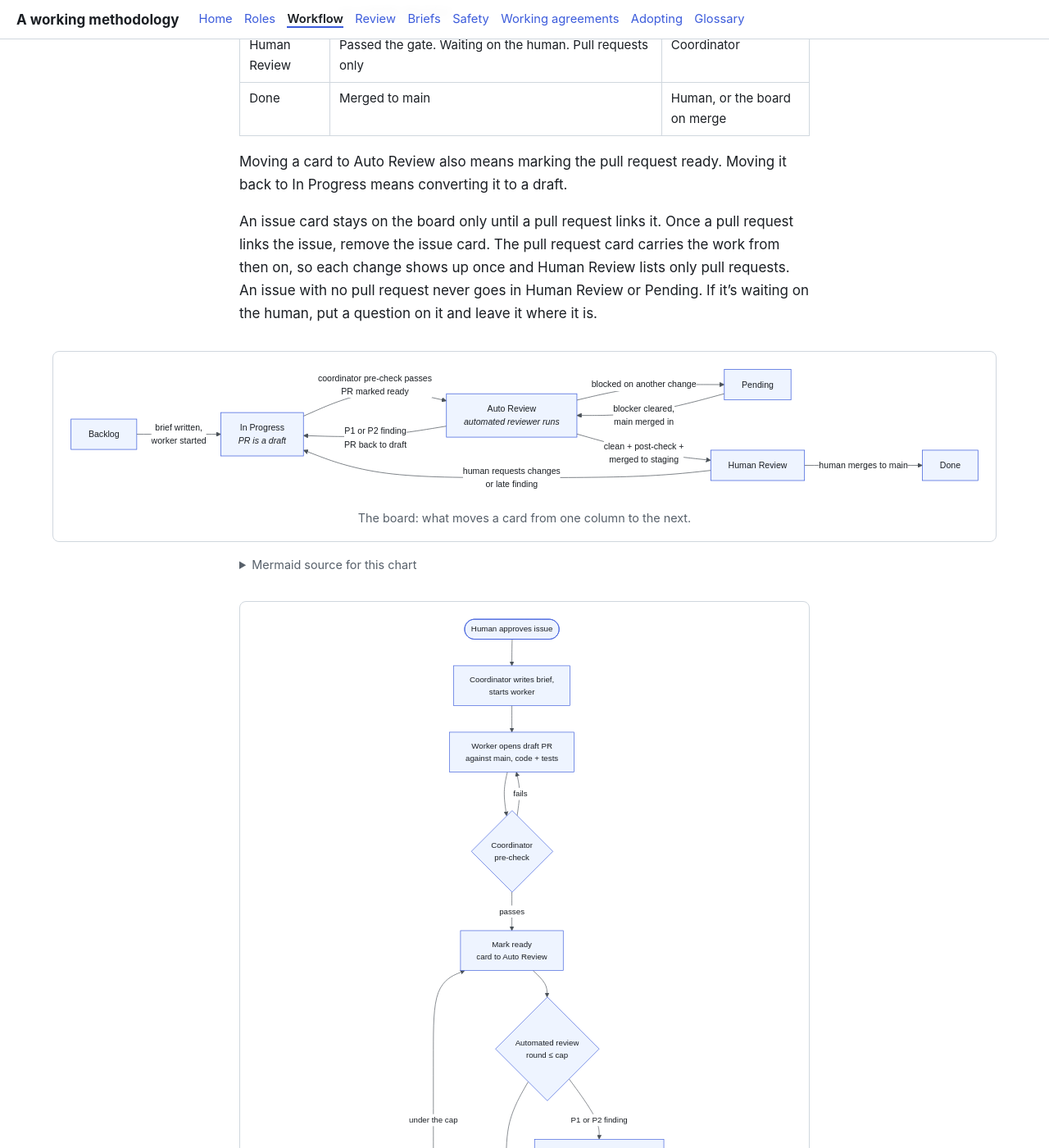
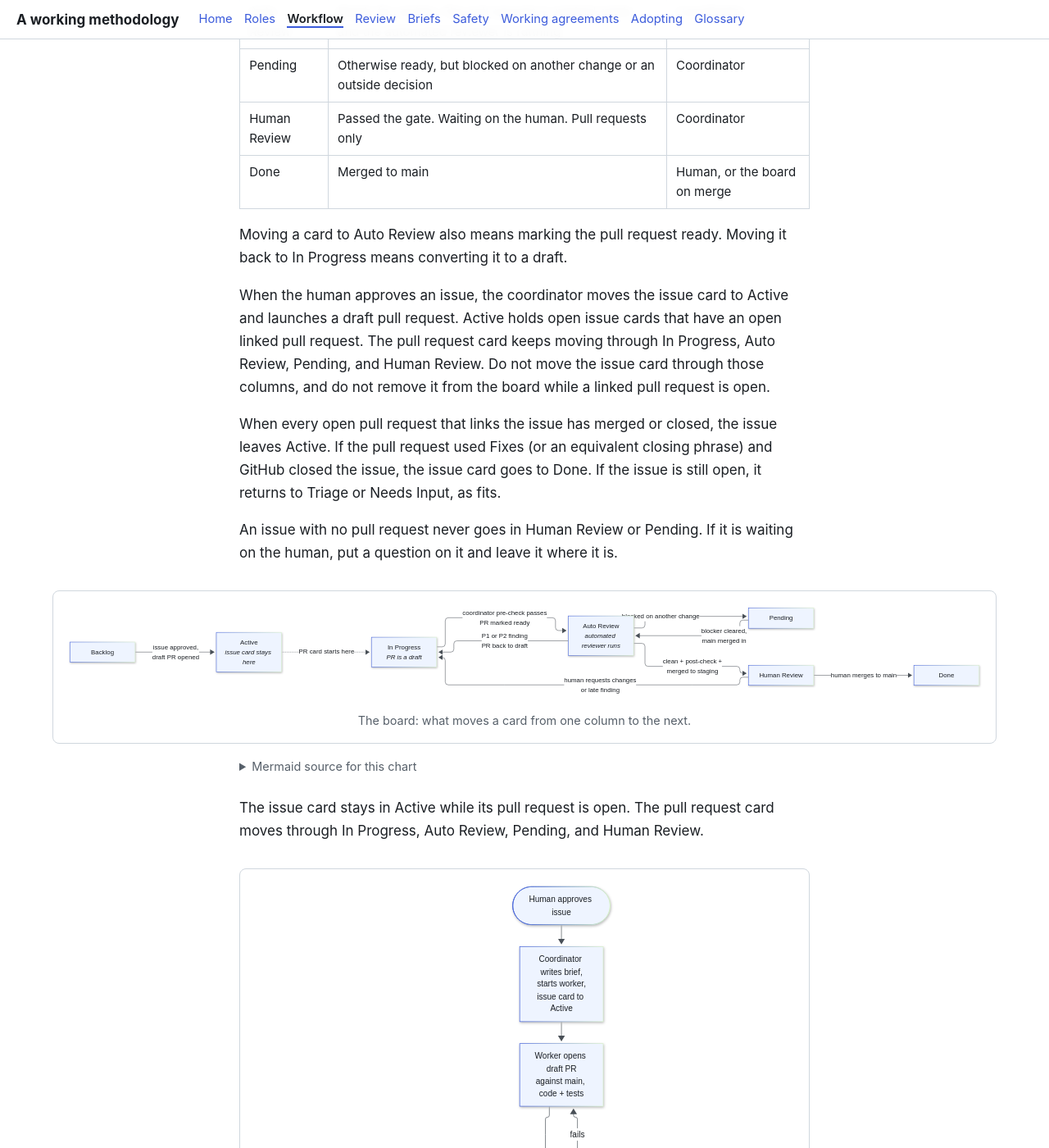
Before and after one commit to tangentcode/methodology, a Jekyll site: the page built from workflow.md, in a window 1280 px wide and 1400 px high, scrolled down 841 px. Shown: the whole window at 82% size. Built offline with Jekyll 4.4.1, drawn with Linux system fonts in a browser that asks for light colours; our own code applies the rules of GitHub Pages for plain Markdown files; some of the changed text lies outside the part shown.

Commit message:
Board: approved issues move to Active when their pull request launches
Active holds open issue cards that have an open linked pull request.
The pull request card still carries the review loop. This replaces the
rule that removed the issue card once a pull request linked it.

````diff
--- a/_includes/fig-board.html
+++ b/_includes/fig-board.html
@@ -1,4 +1,4 @@
 <figure class="diagram wide">
-  <a href="{{ '/assets/diagrams/board.svg' | relative_url }}"><img src="{{ '/assets/diagrams/board.svg' | relative_url }}" alt="Board flow: Backlog to In Progress; In Progress to Auto Review when the pre-check passes; Auto Review back to In Progress on a P1 or P2 finding, to Pending when blocked, to Human Review when clean and merged to staging; Pending back to Auto Review when the blocker clears; Human Review back to In Progress on requested changes or a late finding, or to Done when the human merges."></a>
+  <a href="{{ '/assets/diagrams/board.svg' | relative_url }}"><img src="{{ '/assets/diagrams/board.svg' | relative_url }}" alt="Board flow: an approved issue moves from Backlog to Active when its draft pull request opens, and the issue card stays in Active; the pull request card starts in In Progress; In Progress to Auto Review when the pre-check passes; Auto Review back to In Progress on a P1 or P2 finding, to Pending when blocked, to Human Review when clean and merged to staging; Pending back to Auto Review when the blocker clears; Human Review back to In Progress on requested changes or a late finding, or to Done when the human merges."></a>
   <figcaption>The board: what moves a card from one column to the next.</figcaption>
 </figure>
--- a/_includes/fig-loop.html
+++ b/_includes/fig-loop.html
@@ -1,4 +1,4 @@
 <figure class="diagram tall">
-  <a href="{{ '/assets/diagrams/loop.svg' | relative_url }}"><img src="{{ '/assets/diagrams/loop.svg' | relative_url }}" alt="The pull request loop: approved issue, brief, draft PR, coordinator pre-check, automated review rounds up to a cap with root-cause fixes, coordinator post-check, merge to staging, gate into Human Review, human merges to main."></a>
+  <a href="{{ '/assets/diagrams/loop.svg' | relative_url }}"><img src="{{ '/assets/diagrams/loop.svg' | relative_url }}" alt="The pull request loop: approved issue, brief, issue card to Active, draft PR, coordinator pre-check, automated review rounds up to a cap with root-cause fixes, coordinator post-check, merge to staging, gate into Human Review, human merges to main."></a>
   <figcaption>The pull request loop, from an approved issue to the human's merge into main.</figcaption>
 </figure>
--- a/workflow.md
+++ b/workflow.md
@@ -13,6 +13,7 @@
 | Column | Meaning | Who moves the card in |
 |---|---|---|
 | Backlog | Approved or proposed, not started | Coordinator or human |
+| Active | An approved open issue with an open linked pull request, or one the coordinator is about to launch | Coordinator |
 | In Progress | A worker is writing or fixing code. The pull request is a draft | Coordinator |
 | Auto Review | Ready for review. The pull request is marked ready and the automated reviewer is running | Coordinator |
 | Pending | Otherwise ready, but blocked on another change or an outside decision | Coordinator |
@@ -21,11 +22,16 @@
 
 Moving a card to Auto Review also means marking the pull request ready. Moving it back to In Progress means converting it to a draft.
 
-An issue card stays on the board only until a pull request links it. Once a pull request links the issue, remove the issue card. The pull request card carries the work from then on, so each change shows up once and Human Review lists only pull requests. An issue with no pull request never goes in Human Review or Pending. If it's waiting on the human, put a question on it and leave it where it is.
+When the human approves an issue, the coordinator moves the issue card to Active and launches a draft pull request. Active holds open issue cards that have an open linked pull request. The pull request card keeps moving through In Progress, Auto Review, Pending, and Human Review. Do not move the issue card through those columns, and do not remove it from the board while a linked pull request is open.
+
+When every open pull request that links the issue has merged or closed, the issue leaves Active. If the pull request used Fixes (or an equivalent closing phrase) and GitHub closed the issue, the issue card goes to Done. If the issue is still open, it returns to Triage or Needs Input, as fits.
+
+An issue with no pull request never goes in Human Review or Pending. If it is waiting on the human, put a question on it and leave it where it is.
 
 ```mermaid
 flowchart LR
-    B[Backlog] --> IP[In Progress]
+    B[Backlog] -->|issue approved, draft PR opened| AC[Active]
+    AC -.->|PR card starts here| IP[In Progress]
     IP -->|coordinator pre-check passes| AR[Auto Review]
     AR -->|P1 or P2 finding| IP
     AR -->|blocked on another change| P[Pending]
@@ -36,11 +42,13 @@ flowchart LR
     HR -->|human merges to main| D[Done]
 ```
 
+The issue card stays in Active while its pull request is open. The pull request card moves through In Progress, Auto Review, Pending, and Human Review.
+
 ## The loop
 
 1. The human approves an issue.
-2. The coordinator writes a brief and starts a worker. The card moves to In Progress.
-3. The worker cuts a branch from main, opens a draft pull request early, and pushes code with tests.
+2. The coordinator writes a brief and starts a worker. The coordinator moves the issue card to Active. The worker opens a draft pull request. The pull request card moves to In Progress.
+3. The worker cuts a branch from main, opens the draft pull request early, and pushes code with tests.
 4. The coordinator runs its pre-review check (see [review.md](review.md)).
 5. The coordinator marks the pull request ready, moves the card to Auto Review, and requests an automated review.
 6. For each P1 or P2 finding, the coordinator converts the pull request to a draft, moves the card to In Progress, and relays the finding to the worker with the root-cause rule. The worker fixes and pushes. The coordinator verifies the fix, resolves the thread, and returns to step 5.
````
Also changed, not shown: README.md (+1 -1 lines), adopting.md (+4 -3 lines), glossary.md (+2 -0 lines), assets/diagrams/board.svg, assets/diagrams/loop.svg, 2 other files.
